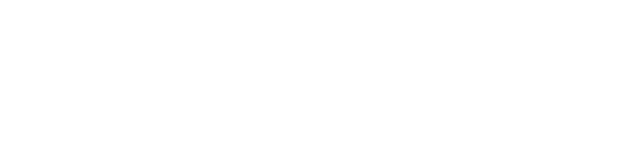
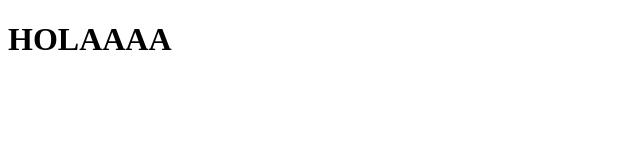
Before and after one commit to matrodriguezpa/mi-cielo, a plain HTML site: page index.html in a window 1280 px wide. Shown: the whole page, without its empty margins (0-640 px from the left). Drawn offline with Linux system fonts and the light colour scheme.

Commit message:
Update index.html

```diff
--- a/index.html
+++ b/index.html
@@ -3,9 +3,9 @@
 <head>
     <meta charset="UTF-8">
     <meta name="viewport" content="width=device-width, initial-scale=1.0">
-    <title>JUEGO PARA CIELO</title>
+    <title>Cielo</title>
 </head>
 <body>
-
+    <h1>HOLAAAA</h1>
 </body>
 </html>
```
